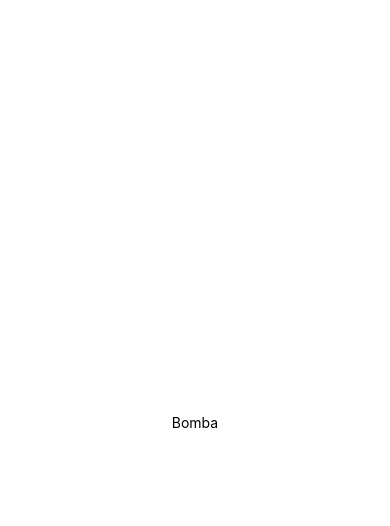
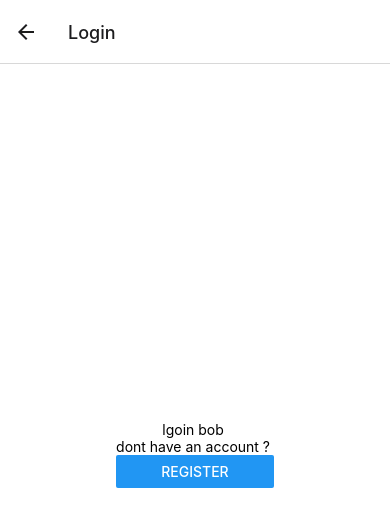
Before and after one commit to just-noname-bing/OneStop, a React Native app in the folder frontend/: screen /Login in a window 390 px wide. Shown: the top 526 px of the page. Built offline with nearby package versions, Linux system fonts and the light colour scheme.

Commit message:
simple router

```diff
--- a/frontend/App.tsx
+++ b/frontend/App.tsx
@@ -1,24 +1,19 @@
-import { StatusBar } from 'expo-status-bar';
-import { StyleSheet, View, Text } from 'react-native';
+import { NavigationContainer } from '@react-navigation/native';
+import { createNativeStackNavigator } from '@react-navigation/native-stack';
+import { Home } from './components/Home';
+import Login from './components/Login';
+import Register from './components/Register';
+
+const Stack = createNativeStackNavigator()
 
 export default function App() {
     return (
-        <View style={styles.container}>
-            <Text>Bomba</Text>
-            <StatusBar style='auto' />
-        </View>
+        <NavigationContainer>
+            <Stack.Navigator>
+                <Stack.Screen name='Home' component={Home} />
+                <Stack.Screen name='Login' component={Login} />
+                <Stack.Screen name='Register' component={Register} />
+            </Stack.Navigator>
+        </NavigationContainer>
     );
 }
-
-const styles = StyleSheet.create({
-    container: {
-        flex: 1,
-        backgroundColor: '#fff',
-        alignItems: 'center',
-        justifyContent: 'center',
-    },
-    map: {
-        width: '100%',
-        height: '100%',
-    },
-});
--- /dev/null
+++ b/frontend/components/Home.tsx
@@ -0,0 +1,12 @@
+import React from "react"
+import { Text, View, Button } from "react-native";
+import PageContainer from "./PageContainer";
+
+export function Home({ navigation }: any) {
+    return (
+        <PageContainer>
+            <Text>helo from home page</Text>
+            <Button title="login" onPress={() => navigation.navigate("Login")} />
+        </PageContainer>
+    )
+}
--- /dev/null
+++ b/frontend/components/Login.tsx
@@ -0,0 +1,15 @@
+import React from "react"
+import { Button, View, Text } from "react-native"
+import PageContainer from "./PageContainer"
+
+export default function Login({ navigation }: any): JSX.Element {
+    return (
+        <PageContainer>
+            <Text>lgoin bob </Text>
+            <View>
+                <Text>dont have an account ? </Text>
+                <Button title="register" onPress={() => navigation.navigate("Register")} />
+            </View>
+        </PageContainer>
+    )
+}
--- /dev/null
+++ b/frontend/components/PageContainer.tsx
@@ -0,0 +1,19 @@
+import React, { ReactNode } from "react"
+import { View } from "react-native"
+
+interface Props { children: ReactNode }
+
+export default function PageContainer({ children }: Props): JSX.Element {
+    return (
+        <View
+            style={{
+                flex: 1,
+                justifyContent: "center",
+                alignItems: "center",
+                backgroundColor: "white"
+            }}
+        >
+            {children}
+        </View>
+    )
+}
--- /dev/null
+++ b/frontend/components/Register.tsx
@@ -0,0 +1,10 @@
+import { Text } from "react-native";
+import PageContainer from "./PageContainer";
+
+export default function Register(): JSX.Element {
+    return (
+        <PageContainer>
+            <Text>register</Text>
+        </PageContainer>
+    )
+}
```
Also changed, not shown: frontend/package.json (+6 -2 lines), frontend/tsconfig.json (+4 -4 lines), 1 other file (tests, documents, lock files or other folders).
